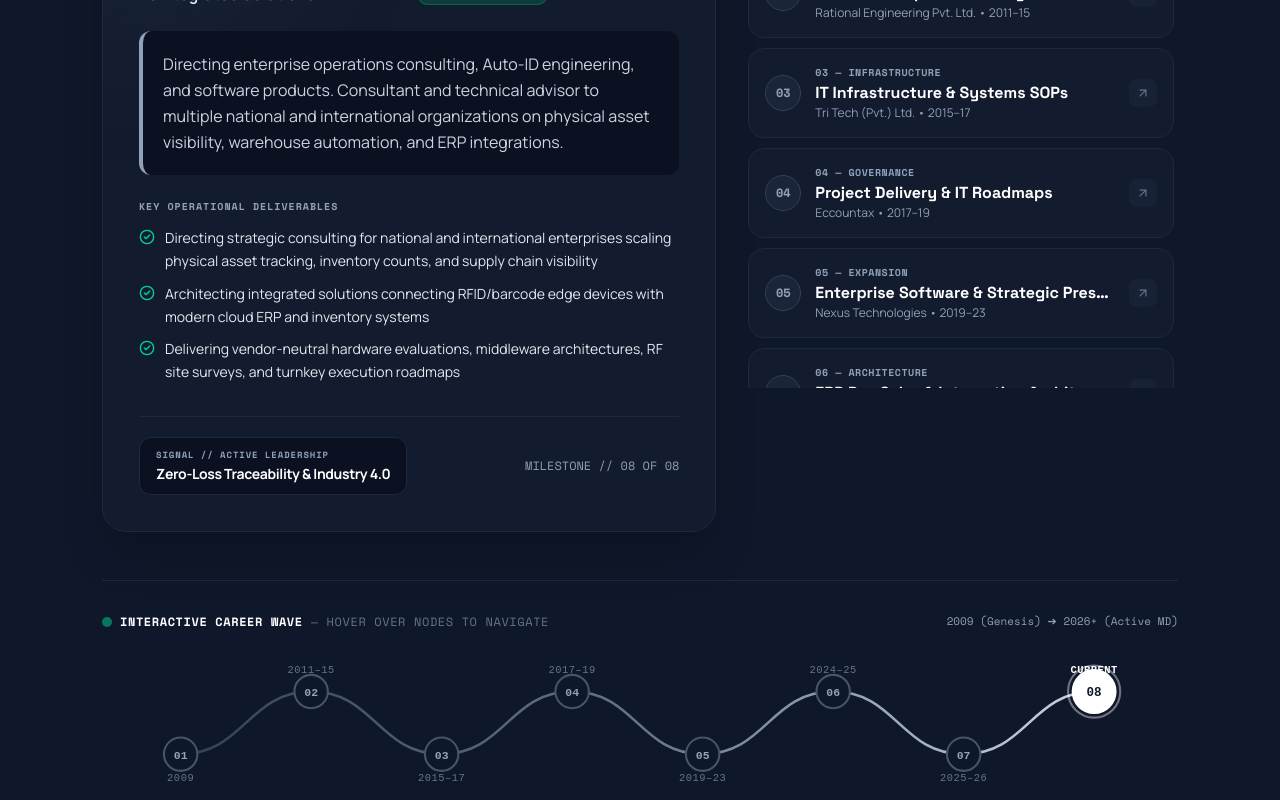
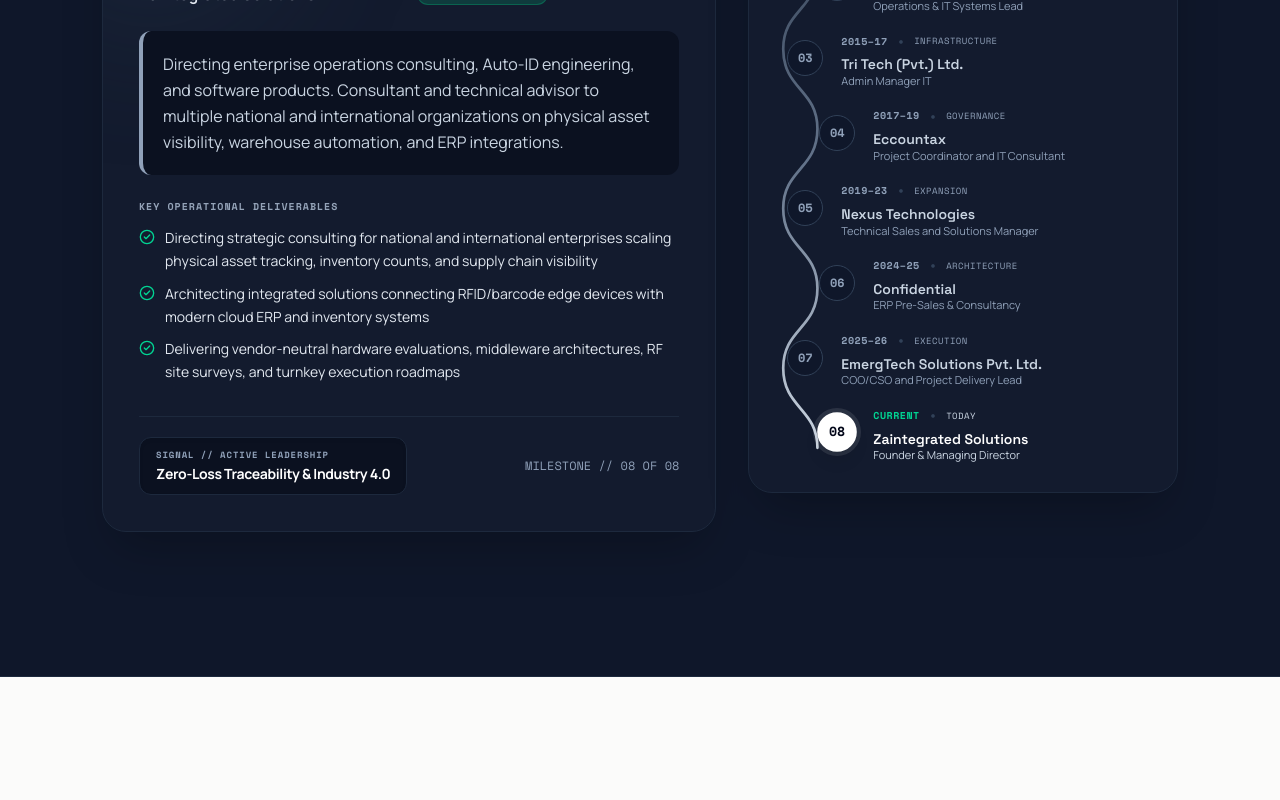
Before and after one commit to zainmabid/myportfolio, a React (Vite) app: page / in a window 1280 px wide. Shown: the part 6800-7600 px from the top of the page. Built offline with nearby package versions, Linux system fonts and the light colour scheme.

Commit message:
feat(experience): move interactive wave directly to right panel, remove tabs and instructions

```diff
--- a/src/components/Experience.tsx
+++ b/src/components/Experience.tsx
@@ -4,9 +4,7 @@ import {
   Calendar,
   CheckCircle2,
   MapPin,
-  ArrowUpRight,
-  Sparkles,
-  Layers
+  Sparkles
 } from 'lucide-react';
 import { PORTFOLIO_DATA } from '@/data/content';
 
@@ -14,7 +12,6 @@ interface CareerMilestone {
   id: string;
   num: string;
   phase: string;
-  tabTitle: string;
   role: string;
   company: string;
   city: string;
@@ -25,20 +22,15 @@ interface CareerMilestone {
   signalValue: string;
   summary: string;
   details: string[];
-  x: number;
-  y: number;
 }
 
 export const Experience: React.FC = () => {
-  const { experience } = PORTFOLIO_DATA;
-
   // 8 Career Milestones mapped chronologically (01 Genesis -> 08 Today)
   const milestones: CareerMilestone[] = [
     {
       id: 'attock-refinery',
       num: '01',
       phase: '01 — GENESIS',
-      tabTitle: 'Heavy Industrial & Refinery Systems',
       role: 'Engineering Intern (Refinery Operations & Technical Services)',
       company: 'Attock Refinery Limited',
       city: 'Rawalpindi, Pakistan',
@@ -52,15 +44,12 @@ export const Experience: React.FC = () => {
         'Shadowed senior process engineers across crude distillation units, monitoring flow rates, temperature gradients, and pressure differentials',
         'Inspected electrical, mechanical, and safety instrumentation across active hydrocarbon processing units',
         'Documented preventative maintenance routines, emergency shutdown protocols, and industrial environmental safety SOPs'
-      ],
-      x: 60,
-      y: 95
+      ]
     },
     {
       id: 'rational-engineering',
       num: '02',
       phase: '02 — FOUNDATION',
-      tabTitle: 'Grassroots Operations & Systems Setup',
       role: 'Operations & IT Systems Lead',
       company: 'Rational Engineering Pvt. Ltd.',
       city: 'Islamabad / Rawalpindi, Pakistan',
@@ -75,15 +64,12 @@ export const Experience: React.FC = () => {
         'Architected and maintained the internal IT network, workstation deployments, systems backup, and digital communications pipelines',
         'Designed and launched the company’s corporate website, digital brand presence, and social media marketing strategy from the ground up',
         'Served as the hands-on operational hub connecting technical site teams, procurement, and management — forging deep expertise in commercial acumen, vendor handling, and real-world business resilience'
-      ],
-      x: 185,
-      y: 35
+      ]
     },
     {
       id: 'tritech',
       num: '03',
       phase: '03 — INFRASTRUCTURE',
-      tabTitle: 'IT Infrastructure & Systems SOPs',
       role: 'Admin Manager IT',
       company: 'Tri Tech (Pvt.) Ltd.',
       city: 'Lahore, Pakistan',
@@ -96,15 +82,12 @@ export const Experience: React.FC = () => {
       details: [
         'Instituted baseline IT infrastructure security controls, user permission hierarchies, and backup redundancy',
         'Drafted company-wide IT compliance documentation, workstation provisioning guidelines, and hardware maintenance protocols'
-      ],
-      x: 310,
-      y: 95
+      ]
     },
     {
       id: 'eccountax',
       num: '04',
       phase: '04 — GOVERNANCE',
-      tabTitle: 'Project Delivery & IT Roadmaps',
       role: 'Project Coordinator and IT Consultant',
       company: 'Eccountax',
       city: 'Lahore, Pakistan',
@@ -117,15 +100,12 @@ export const Experience: React.FC = () => {
       details: [
         'Maintained structured project milestones, risk registers, and cross-departmental delivery schedules',
         'Facilitated client alignment workshops, converting operational requirements into structured IT tasks'
-      ],
-      x: 435,
-      y: 35
+      ]
     },
     {
       id: 'nexus',
       num: '05',
       phase: '05 — EXPANSION',
-      tabTitle: 'Enterprise Software & Strategic Presales',
       role: 'Technical Sales and Solutions Manager',
       company: 'Nexus Technologies',
       city: 'Islamabad, Pakistan',
@@ -139,15 +119,12 @@ export const Experience: React.FC = () => {
         'Managed multi-year client relationships, expanding accounts across industrial, commercial, and government sectors',
         'Led solution architecture presentations, bid tenders, and RFP technical compliance responses',
         'Bridged commercial targets with technical viability, ensuring zero margin slippage during implementation handoffs'
-      ],
-      x: 560,
-      y: 95
+      ]
     },
     {
       id: 'erp-presales-consultancy',
       num: '06',
       phase: '06 — ARCHITECTURE',
-      tabTitle: 'ERP Pre-Sales & Integration Architecture',
       role: 'ERP Pre-Sales & Consultancy',
       company: 'Confidential',
       city: 'Lahore, Pakistan',
@@ -162,15 +139,12 @@ export const Experience: React.FC = () => {
         'Conducted operational gap analysis across inventory, procurement, supply chain, and production accounting workflows',
         'Collaborated with engineering to architect API integration paths between legacy databases, edge devices, and cloud ERP systems',
         'Directed data migration schemas, custom reporting engines, SOP documentation, and hands-on end-user training'
-      ],
-      x: 685,
-      y: 35
+      ]
     },
     {
       id: 'emergtech',
       num: '07',
       phase: '07 — EXECUTION',
-      tabTitle: 'RFID Deployments & Operations Leadership',
       role: 'COO/CSO and Project Delivery Lead',
       company: 'EmergTech Solutions Pvt. Ltd.',
       city: 'Lahore, Pakistan',
@@ -184,15 +158,12 @@ export const Experience: React.FC = () => {
         'Directed cross-functional engineering and installation teams on large-scale RFID portal and handheld rollouts',
         'Spearheaded technical presales, architectural proof-of-concepts, and client requirement validations',
         'Established standard operating procedures for UHF tag tuning, reader antenna placement, and site RF surveys'
-      ],
-      x: 810,
-      y: 95
+      ]
     },
     {
       id: 'zaintegrated-solutions',
       num: '08',
       phase: '08 — TODAY',
-      tabTitle: 'Enterprise Auto-ID & Industry 4.0 Solutions',
       role: 'Founder & Managing Director',
       company: 'Zaintegrated Solutions',
       city: 'Lahore, Pakistan',
@@ -207,9 +178,7 @@ export const Experience: React.FC = () => {
         'Directing strategic consulting for national and international enterprises scaling physical asset tracking, inventory counts, and supply chain visibility',
         'Architecting integrated solutions connecting RFID/barcode edge devices with modern cloud ERP and inventory systems',
         'Delivering vendor-neutral hardware evaluations, middleware architectures, RF site surveys, and turnkey execution roadmaps'
-      ],
-      x: 935,
-      y: 35
+      ]
     }
   ];
 
@@ -301,26 +270,26 @@ export const Experience: React.FC = () => {
         </div>
 
         {/* SECTION HEADER FOR INTERACTIVE TIMELINE */}
-        <div className="mb-8 flex flex-col sm:flex-row sm:items-center justify-between gap-3 pb-4 border-b border-slate-800">
+        <div className="mb-8 flex items-center justify-between pb-4 border-b border-slate-800">
           <div>
             <div className="font-mono text-[11px] uppercase tracking-wider text-slate-400 font-semibold mb-1 flex items-center gap-2">
               <Sparkles className="w-3.5 h-3.5 text-slate-300" />
-              <span>CAREER CHRONOLOGY // 8 MILESTONES</span>
+              <span>CAREER TRAJECTORY // 8 MILESTONES</span>
             </div>
             <h3 className="font-heading text-2xl font-bold tracking-tight text-white">
-              Interactive Career Trajectory
+              Chronological Track Record
             </h3>
           </div>
-          <p className="font-mono text-xs text-[#94A3B8] max-w-sm sm:text-right">
-            Hover over the bottom timeline nodes or click any milestone tab to inspect full operational details.
-          </p>
+          <div className="font-mono text-xs text-[#94A3B8] hidden sm:block">
+            2009 (Genesis) ➔ 2026+ (Active Leadership)
+          </div>
         </div>
 
-        {/* --- MAIN INTERACTIVE SHOWCASE (MATCHING THE SCREENSHOT) --- */}
-        <div className="grid grid-cols-1 lg:grid-cols-12 gap-8 items-start mb-12">
+        {/* --- MAIN INTERACTIVE SHOWCASE: LEFT CARD + RIGHT WAVE --- */}
+        <div className="grid grid-cols-1 lg:grid-cols-12 gap-8 items-start">
           {/* LEFT COLUMN: FEATURED DETAIL CARD */}
           <div className="lg:col-span-7">
-            <div className="relative rounded-3xl border border-slate-800 bg-[#131B2E] shadow-2xl p-7 sm:p-9 flex flex-col justify-between min-h-[520px] overflow-hidden">
+            <div className="relative rounded-3xl border border-slate-800 bg-[#131B2E] shadow-2xl p-7 sm:p-9 flex flex-col justify-between min-h-[540px] overflow-hidden">
               {/* Subtle Ambient Radial Glow */}
               <div
                 className="absolute -top-24 -left-24 w-72 h-72 rounded-full bg-slate-700/20 blur-3xl pointer-events-none"
@@ -333,7 +302,7 @@ export const Experience: React.FC = () => {
                   initial={{ opacity: 0, y: 10 }}
                   animate={{ opacity: 1, y: 0 }}
                   exit={{ opacity: 0, y: -10 }}
-                  transition={{ duration: 0.22, ease: 'easeOut' }}
+                  transition={{ duration: 0.2, ease: 'easeOut' }}
                   className="relative z-10 flex flex-col justify-between h-full"
                 >
                   <div>
@@ -396,7 +365,7 @@ export const Experience: React.FC = () => {
                     )}
                   </div>
 
-                  {/* Bottom Signal Badge Container (Exactly like the uploaded screenshot) */}
+                  {/* Bottom Signal Badge Container */}
                   <div className="mt-8 pt-5 border-t border-slate-800 flex flex-wrap items-center justify-between gap-4">
                     <div className="inline-flex items-center gap-3 px-4 py-2.5 rounded-xl bg-[#0B1120] border border-slate-800 shadow-inner">
                       <div>
@@ -418,70 +387,102 @@ export const Experience: React.FC = () => {
             </div>
           </div>
 
-          {/* RIGHT COLUMN: STACKED INTERACTIVE TABS */}
-          <div className="lg:col-span-5 space-y-2.5 max-h-[540px] overflow-y-auto pr-1">
-            {milestones.map((m) => {
+          {/* RIGHT COLUMN: INTERACTIVE CAREER WAVE (IN PLACE OF TABS) */}
+          <div className="lg:col-span-5 relative rounded-3xl border border-slate-800 bg-[#131B2E] p-5 sm:p-6 min-h-[540px] flex flex-col justify-between overflow-hidden shadow-2xl">
+            {/* Background SVG Wave Curve running continuously behind nodes */}
+            <svg
+              className="absolute inset-0 w-full h-full pointer-events-none"
+              preserveAspectRatio="none"
+              viewBox="0 0 400 540"
+            >
+              <defs>
+                <linearGradient id="verticalWaveGradient" x1="0%" y1="0%" x2="0%" y2="100%">
+                  <stop offset="0%" stopColor="#334155" />
+                  <stop offset="50%" stopColor="#64748B" />
+                  <stop offset="100%" stopColor="#CBD5E1" />
+                </linearGradient>
+              </defs>
+              {/* Smooth alternating sine-wave path snaking vertically */}
+              <path
+                d="M 32,34 C 32,67 64,67 64,101 C 64,135 32,135 32,168 C 32,202 64,202 64,235 C 64,269 32,269 32,302 C 32,336 64,336 64,369 C 64,403 32,403 32,436 C 32,470 64,470 64,503"
+                fill="none"
+                stroke="url(#verticalWaveGradient)"
+                strokeWidth="2.5"
+                strokeLinecap="round"
+              />
+            </svg>
+
+            {/* 8 Interactive Milestone Rows positioned along the wave */}
+            <div className="relative z-10 flex flex-col justify-between h-full space-y-1">
+              {milestones.map((m, idx) => {
                 const isActive = m.id === activeMilestone.id;
+                // Alternating horizontal wave displacement: even indices (0, 2, 4, 6) at x=32, odd indices (1, 3, 5, 7) at x=64
+                const isAlternate = idx % 2 === 1;
 
                 return (
                   <div
                     key={m.id}
                     onMouseEnter={() => setSelectedId(m.id)}
                     onClick={() => setSelectedId(m.id)}
-                  className={`group relative w-full text-left p-3.5 sm:p-4 rounded-2xl border transition-all duration-200 cursor-pointer flex items-center justify-between gap-3 ${
-                    isActive
-                      ? 'bg-white text-slate-950 border-white shadow-2xl scale-[1.02]'
-                      : 'bg-[#131B2E] hover:bg-[#1A243B] border-slate-800 hover:border-slate-700 text-slate-200'
+                    className="relative flex items-center gap-3.5 py-1.5 cursor-pointer group transition-all duration-150"
+                  >
+                    {/* Node Circle along Wave Path */}
+                    <div
+                      className={`relative flex items-center justify-center shrink-0 transition-all duration-200 ${
+                        isAlternate ? 'ml-[46px]' : 'ml-[14px]'
                       }`}
                     >
-                  <div className="flex items-center gap-3.5 min-w-0">
-                    {/* Circular Number Badge */}
+                      {/* Active Outer Pulse Ring */}
+                      {isActive && (
+                        <div className="absolute -inset-1.5 rounded-full bg-white/20 animate-pulse pointer-events-none" />
+                      )}
+
+                      {/* Numbered Bubble */}
                       <div
-                      className={`w-9 h-9 rounded-full flex items-center justify-center font-mono text-xs font-bold shrink-0 transition-all duration-200 ${
+                        className={`w-9 h-9 rounded-full flex items-center justify-center font-mono text-xs font-bold transition-all duration-200 ${
                           isActive
-                          ? 'border-2 border-slate-300 bg-slate-100 text-slate-950 shadow-xs'
-                          : 'border border-slate-700 bg-slate-800/80 text-slate-400 group-hover:text-white group-hover:border-slate-500'
+                            ? 'bg-white text-slate-950 border-2 border-white shadow-lg scale-110'
+                            : 'bg-[#0F172A] text-slate-400 border border-slate-700 group-hover:border-slate-500 group-hover:text-white'
                         }`}
                       >
                         {m.num}
                       </div>
+                    </div>
 
-                    {/* Tab Header & Title */}
-                    <div className="min-w-0">
-                      <div
-                        className={`font-mono text-[10px] uppercase font-bold tracking-wider truncate ${
-                          isActive ? 'text-slate-500' : 'text-slate-400'
+                    {/* Metadata Label next to Wave Node */}
+                    <div className="min-w-0 flex-1 pl-1">
+                      <div className="flex items-center gap-2">
+                        <span
+                          className={`font-mono text-[10px] uppercase font-bold tracking-wider ${
+                            isActive ? 'text-emerald-400' : 'text-slate-400'
                           }`}
                         >
-                        {m.phase}
-                      </div>
-                      <div
-                        className={`font-heading text-sm sm:text-base font-bold truncate leading-tight mt-0.5 ${
-                          isActive ? 'text-slate-950' : 'text-white'
+                          {m.year}
+                        </span>
+                        <span className="text-slate-700">•</span>
+                        <span
+                          className={`font-mono text-[9px] uppercase tracking-wider truncate ${
+                            isActive ? 'text-slate-300' : 'text-slate-400'
                           }`}
                         >
-                        {m.tabTitle}
+                          {m.phase.split('—')[1]?.trim() || m.phase}
+                        </span>
                       </div>
+
                       <div
-                        className={`text-xs truncate mt-0.5 ${
-                          isActive ? 'text-slate-600 font-medium' : 'text-slate-400'
+                        className={`font-heading text-sm font-semibold truncate leading-tight mt-0.5 transition-colors ${
+                          isActive ? 'text-white' : 'text-slate-300 group-hover:text-white'
                         }`}
                       >
-                        {m.company} • {m.year}
-                      </div>
-                    </div>
+                        {m.company}
                       </div>
 
-                  {/* Right Arrow Icon */}
-                  <div className="shrink-0 pl-1">
                       <div
-                      className={`w-7 h-7 rounded-lg flex items-center justify-center transition-colors ${
-                        isActive
-                          ? 'bg-slate-100 text-slate-950'
-                          : 'bg-slate-800/50 text-slate-500 group-hover:text-slate-300'
+                        className={`text-[11px] truncate leading-tight transition-colors ${
+                          isActive ? 'text-slate-300' : 'text-slate-400'
                         }`}
                       >
-                      <ArrowUpRight className="w-3.5 h-3.5" />
+                        {m.role}
                       </div>
                     </div>
                   </div>
@@ -489,115 +490,6 @@ export const Experience: React.FC = () => {
               })}
             </div>
           </div>
-
-        {/* --- BOTTOM INTERACTIVE WAVY TIMELINE TRACK --- */}
-        <div className="pt-8 border-t border-slate-800">
-          <div className="flex items-center justify-between mb-4">
-            <div className="font-mono text-xs uppercase tracking-wider text-slate-300 flex items-center gap-2">
-              <span className="w-2.5 h-2.5 rounded-full bg-emerald-400 animate-pulse" />
-              <span className="font-semibold text-white">Interactive Career Wave</span>
-              <span className="text-slate-500 hidden sm:inline">— Hover over nodes to navigate</span>
-            </div>
-            <div className="font-mono text-[11px] text-slate-400">
-              2009 (Genesis) ➔ 2026+ (Active MD)
-            </div>
-          </div>
-
-          {/* SVG Wavy Path with Interactive Milestone Nodes */}
-          <div className="w-full overflow-x-auto pb-4 pt-2">
-            <div className="min-w-[760px] relative px-4">
-              <svg
-                viewBox="0 0 1000 130"
-                className="w-full h-auto overflow-visible select-none"
-              >
-                <defs>
-                  <linearGradient id="waveLineGradient" x1="0%" y1="0%" x2="100%" y2="0%">
-                    <stop offset="0%" stopColor="#334155" />
-                    <stop offset="50%" stopColor="#64748B" />
-                    <stop offset="100%" stopColor="#CBD5E1" />
-                  </linearGradient>
-                </defs>
-
-                {/* Continuous Undulating Connecting Curve */}
-                <path
-                  d="M 60,95 C 120,95 125,35 185,35 C 245,35 250,95 310,95 C 370,95 375,35 435,35 C 495,35 500,95 560,95 C 620,95 625,35 685,35 C 745,35 750,95 810,95 C 870,95 875,35 935,35"
-                  fill="none"
-                  stroke="url(#waveLineGradient)"
-                  strokeWidth="2.5"
-                  strokeLinecap="round"
-                />
-
-                {/* Interactive Milestone Nodes */}
-                {milestones.map((node) => {
-                  const isActive = node.id === activeMilestone.id;
-
-                  return (
-                    <g
-                      key={node.id}
-                      className="cursor-pointer group"
-                      onMouseEnter={() => setSelectedId(node.id)}
-                      onClick={() => setSelectedId(node.id)}
-                    >
-                      {/* Invisible larger hit target circle for effortless hovering */}
-                      <circle cx={node.x} cy={node.y} r="32" fill="transparent" />
-
-                      {/* Outer Glow Halo when active */}
-                      {isActive && (
-                        <circle
-                          cx={node.x}
-                          cy={node.y}
-                          r="25"
-                          fill="none"
-                          stroke="#FFFFFF"
-                          strokeWidth="2"
-                          strokeOpacity="0.4"
-                        />
-                      )}
-
-                      {/* Node Circle */}
-                      <circle
-                        cx={node.x}
-                        cy={node.y}
-                        r={isActive ? 20 : 16}
-                        fill={isActive ? '#FFFFFF' : '#0F172A'}
-                        stroke={isActive ? '#FFFFFF' : '#475569'}
-                        strokeWidth={isActive ? '3' : '2'}
-                        className="transition-all duration-200"
-                      />
-
-                      {/* Number Text inside Circle */}
-                      <text
-                        x={node.x}
-                        y={node.y + 4.5}
-                        textAnchor="middle"
-                        fontSize={isActive ? '12' : '11'}
-                        fontWeight="700"
-                        fontFamily="monospace"
-                        fill={isActive ? '#0F172A' : '#94A3B8'}
-                        className="pointer-events-none select-none transition-all duration-200"
-                      >
-                        {node.num}
-                      </text>
-
-                      {/* Year Label above/below alternating based on curve y */}
-                      <text
-                        x={node.x}
-                        y={node.y > 60 ? node.y + 26 : node.y - 18}
-                        textAnchor="middle"
-                        fontSize="10"
-                        fontWeight={isActive ? '700' : '500'}
-                        fontFamily="monospace"
-                        fill={isActive ? '#FFFFFF' : '#64748B'}
-                        className="pointer-events-none select-none uppercase tracking-wider transition-colors duration-200"
-                      >
-                        {node.year}
-                      </text>
-                    </g>
-                  );
-                })}
-              </svg>
-            </div>
-          </div>
         </div>
       </div>
     </section>
```
Lines whose indentation alone changed are shown as unchanged.
